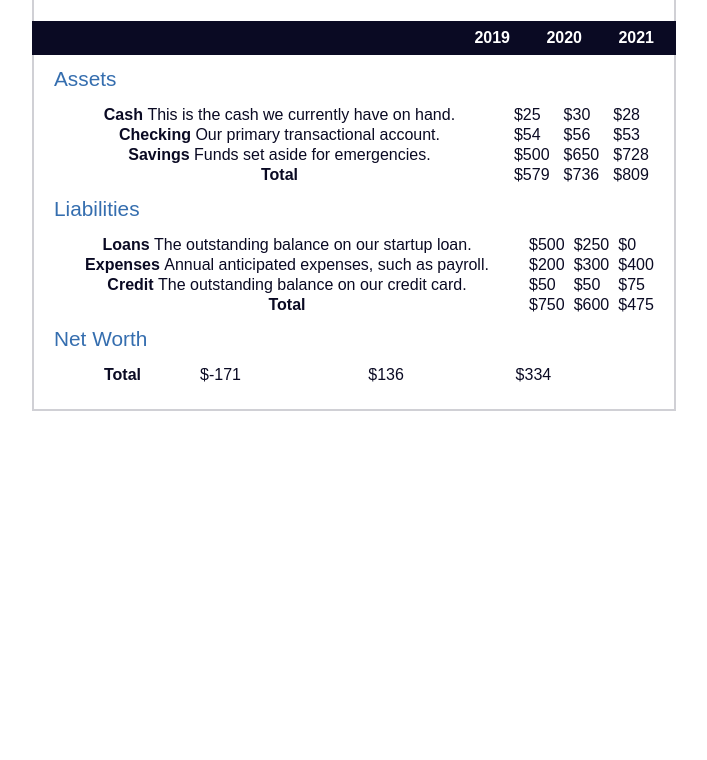
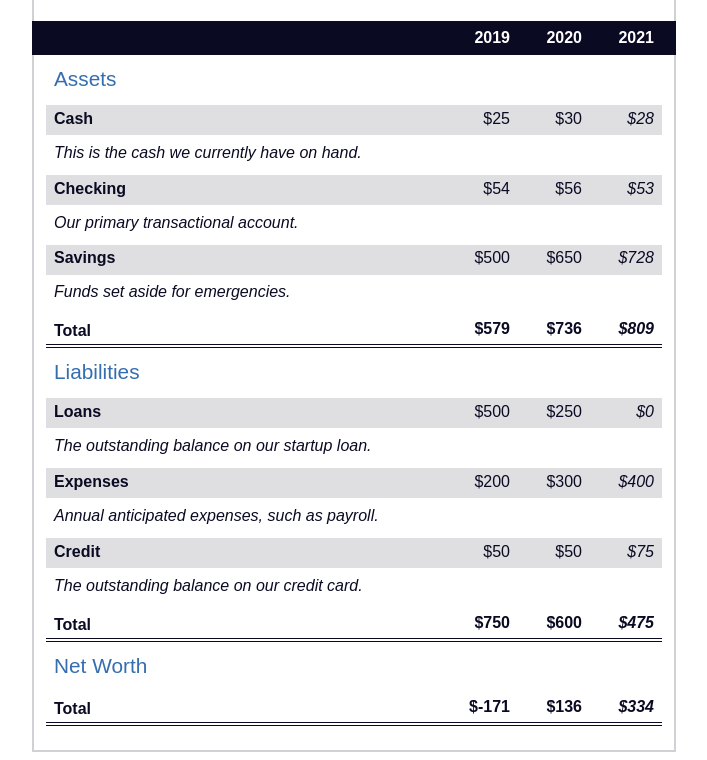
Before and after one commit to Luisemigoan/BalanceSheet, a plain HTML site: page index.html in a window 1280 px wide. Shown: the part 106-866 px from the top of the page, without its empty margins (286-993 px from the left). Before the commit the page ends 800 px from the top, so only its background shows below. Drawn offline with Linux system fonts and the light colour scheme.

Commit message:
Se termina hoja de estilos con todas las clases

```diff
--- a/styles.css
+++ b/styles.css
@@ -84,9 +84,9 @@ section  {
 }
 
 /*El pseudo-selector :not() se utiliza para apuntar a todos los elementos que no coinciden con el selector - en este caso, cualquiera de tus elementos span que no tengan la clase sr-only, Esto asegura que tus reglas anteriores para el selector span[class~="sr-only"] no se sobreescriban.*/
-span/*:not(.sr-only)*/ {
+/*span:not(.sr-only) {
     font-weight: normal;
-}
+}*/
 /*Ahora que se agregó important se puede eliminar :not(sr-only)*/
 
 table {
@@ -105,5 +105,73 @@ table caption {
     position: absolute; /*Posiciona el elemento de manera absoluta*/
     top: -2.25rem; /*Espacio entre encabezado y tabla*/
     left: 0.5rem; /*Espacio entre borde y tabla*/
+}
 
+tbody td { /*Selecciona todas las celdas de la tabla*/
+    width: 100vw; /*Llena su contenedor*/
+    min-width: 4rem;
+    max-width: 4rem;
 }
+
+tbody th {
+    width: calc(100% - 12rem) /*Resta el ancho de las celdas de la tabla al ancho total de la tabla*/
+}
+
+tr[class="total"] { /*Selecciona la fila con la clase total*/
+    border-bottom: 4px double #0a0a23;
+    font-weight: bold;
+}
+
+tr[class="total"] th { /*Selecciona la celda de la fila con la clase total*/
+    text-align: left;
+    padding: 0.5rem 0 0.25rem 0.5rem;
+  }
+
+  /*La diferencia clave entre tr[class="total"] y tr.total es que el primero seleccionara los elementos tr donde la única clase sea total. El segundo seleccionará todos los elementos tr donde la clase sea total.*/
+
+tr.total td {
+    text-align: right;
+    padding: 0 0.25rem;
+}
+
+/*El pseudo-selector :nth-of-type() se utiliza para apuntar a elementos específicos en función de su orden entre los hermanos del mismo tipo.*/
+
+tr.total td:nth-of-type(3) { /*Selecciona la tercera celda de la fila con la clase total*/
+    padding-right: 0.5rem;
+}
+
+tr.total:hover {
+    background-color: #99c9ff
+}
+
+td[class="current"] {
+    font-style: italic;
+}
+
+tr[class="data"] {
+    background-image: linear-gradient(to bottom, #dfdfe2 1.845rem, white 1.845rem);
+}
+
+tr.data th {
+    text-align: left;
+    padding-top: 0.3rem;
+    padding-left: 0.5rem;
+}
+
+tr.data th .description {
+    display:block;
+    font-style: italic;
+    font-weight: normal;
+    padding: 1rem 0 0.75rem;
+    margin-right: -13.5rem;
+}
+
+tr.data td {
+    vertical-align: top;
+    text-align: right;
+    padding: 0.3rem 0.25rem 0
+}
+
+tr.data td:last-of-type {
+    padding-right: 0.5rem;
+}
```
